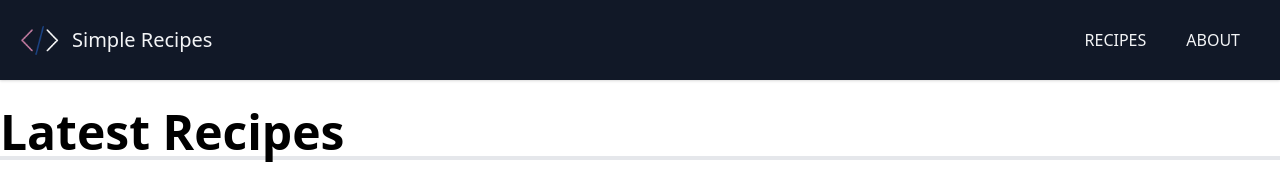
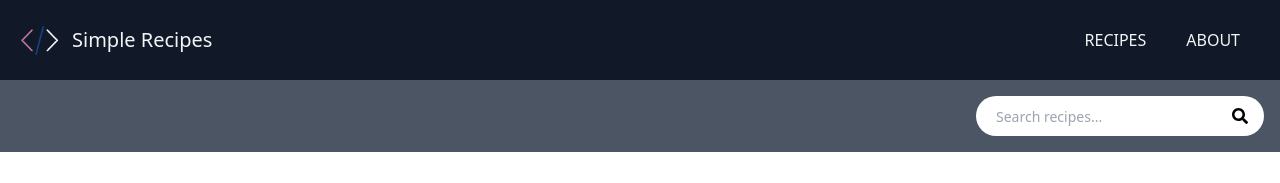
Before and after one commit to jpottruff/simple-recipes, a Next.js app: page / in a window 1280 px wide. Shown: the top 183 px of the page. Built offline with nearby package versions, Linux system fonts and the light colour scheme.

Commit message:
Adds search component (non-functional)

```diff
--- a/components/Layout.js
+++ b/components/Layout.js
@@ -1,5 +1,6 @@
 import Head from 'next/head';
 import Header from './Header';
+import Search from './Search';
 
 export default function Layout({ title, keywords, description, children }) {
   return (
@@ -11,6 +12,7 @@
         <link rel="icon" href="/favicon.ico" />
       </Head>
       <Header />
+      <Search />
       <main className="container mx-auto my-7">{children}</main>
     </div>
   );
--- /dev/null
+++ b/components/Search.js
@@ -0,0 +1,28 @@
+import { useState, useEffect } from 'react';
+import { FaSearch } from 'react-icons/fa';
+
+export default function Search() {
+  const [searchTerm, setSearchTerm] = useState('');
+  const [searchResults, setSearchResults] = useState([]);
+
+  return (
+    <div className="relative bg-gray-600 p-4">
+      <div className="container mx-auto flex items-center justify-center md:justify-end">
+        <div className="relative text-gray-600 w-72">
+          <form>
+            <input
+              type="search"
+              name="search"
+              id="search"
+              className="bg-white h-10 px-5 pr-10 rounded-full text-sm focus:outline-none w-72"
+              value={searchTerm}
+              onChange={(e) => setSearchTerm(e.target.value)}
+              placeholder="Search recipes..."
+            />
+            <FaSearch className="absolute top-0 right-0 text-black mt-3 mr-4" />
+          </form>
+        </div>
+      </div>
+    </div>
+  );
+}
```
